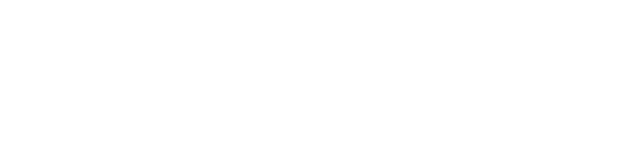
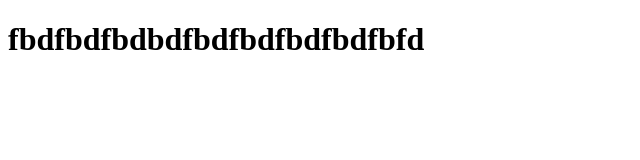
Before and after one commit to kim-dawonn/PROJECT1, a plain HTML site: page index.html in a window 1280 px wide. Shown: the whole page, without its empty margins (0-640 px from the left). Drawn offline with Linux system fonts and the light colour scheme.

Commit message:
second commit

```diff
--- a/index.html
+++ b/index.html
@@ -7,7 +7,7 @@
     <title>Document</title>
   </head>
   <body>
-    <h1></h1>
+    <h1>fbdfbdfbdbdfbdfbdfbdfbdfbfd</h1>
     <p></p>
   </body>
 </html>
```
